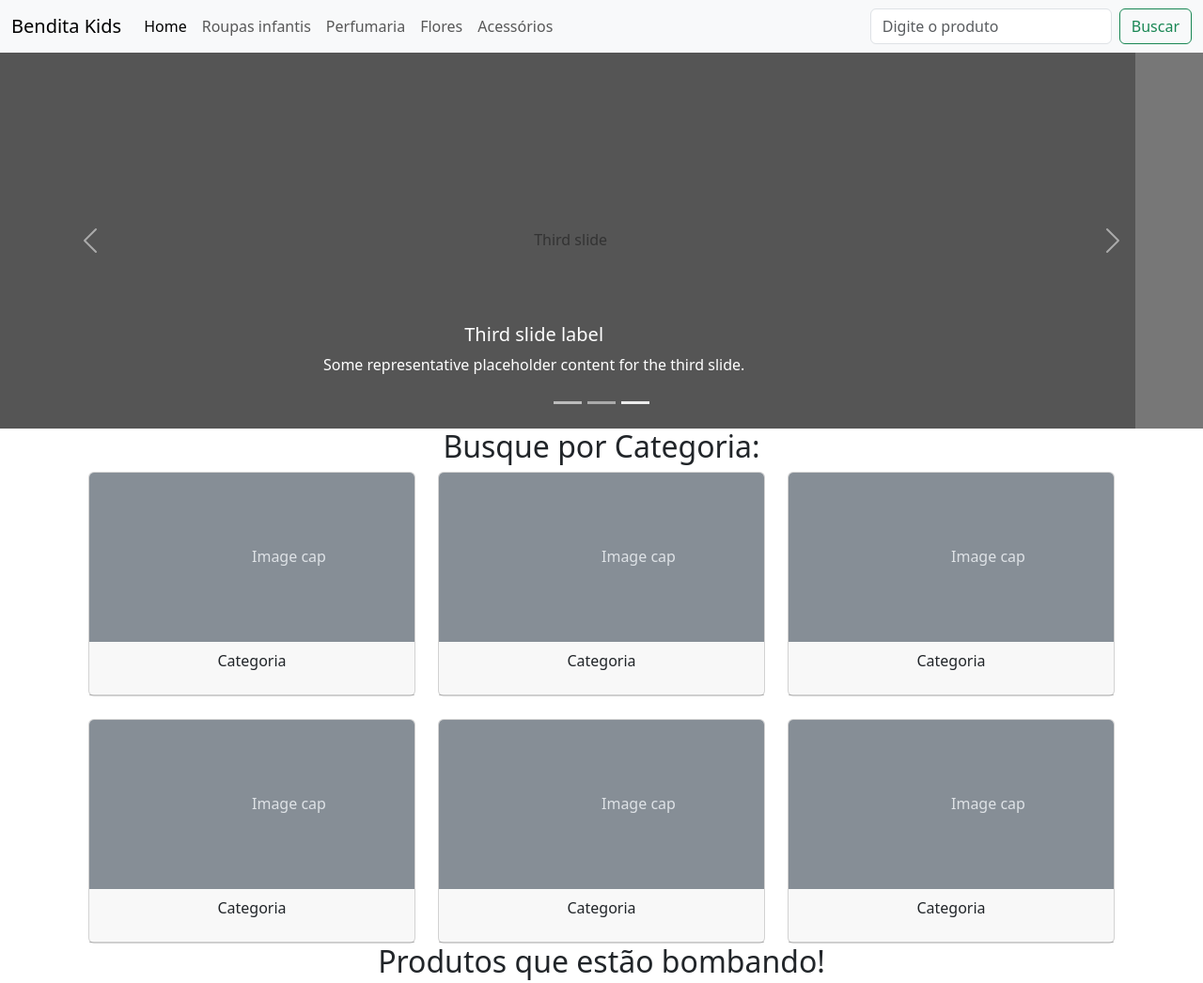
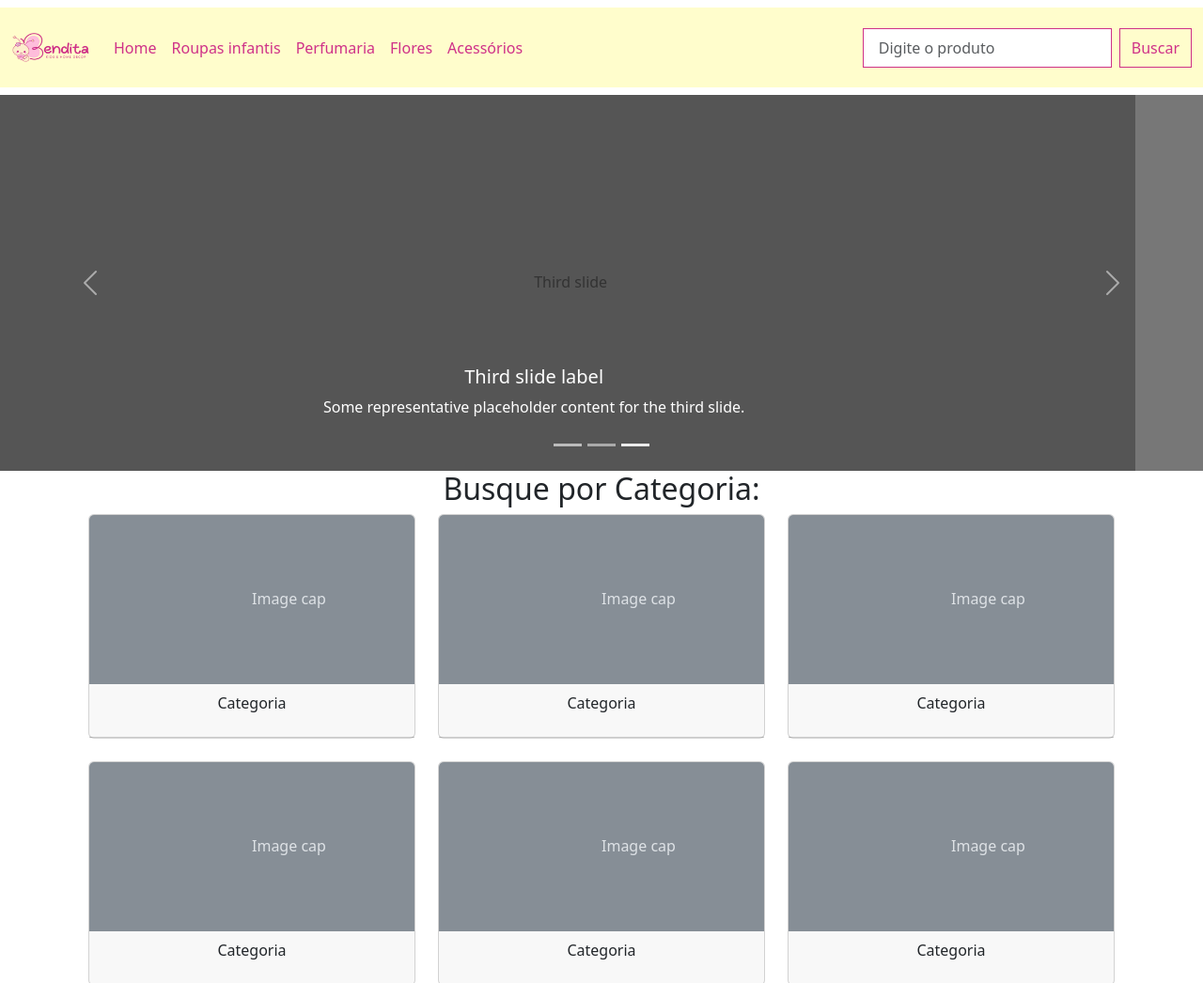
Before and after one commit to Eliane-science/Loja-Bendita, a plain HTML site: page index.html in a window 1280 px wide. Shown: the top 1046 px of the page at 94% size. Drawn offline with nearby package versions, Linux system fonts and the light colour scheme.

Commit message:
Atualizando o projeto

```diff
--- a/index.html
+++ b/index.html
@@ -5,6 +5,7 @@
   <meta charset="UTF-8">
   <meta http-equiv="X-UA-Compatible" content="IE=edge">
   <meta name="viewport" content="width=device-width, initial-scale=1.0">
+  <link rel="shortcut icon" href="img/favicon1.png" type="image/x-icon">
   <title>Bendita Kids</title>
   <link rel="stylesheet" href="https://cdn.jsdelivr.net/npm/bootstrap-icons@1.13.1/font/bootstrap-icons.min.css">
   <link href="https://cdn.jsdelivr.net/npm/bootstrap@5.3.7/dist/css/bootstrap.min.css" rel="stylesheet"
@@ -15,9 +16,9 @@
 
 <body>
 
-  <nav class="navbar navbar-expand-md bg-body-tertiary">
+  <nav class="navbar navbar-expand-md">
     <div class="container-fluid">
-      <a class="navbar-brand" href="#">Bendita Kids</a>
+      <a class="navbar-brand" href="#"><h1 class="m-0"><img class="d-block" src="./img/Logo2.png" alt="Logo da loja Bendita" height="75px" width="85px" ></h1></a>
       <button class="navbar-toggler" type="button" data-bs-toggle="collapse" data-bs-target="#navbarSupportedContent"
         aria-controls="navbarSupportedContent" aria-expanded="false" aria-label="Toggle navigation">
         <span class="navbar-toggler-icon"></span>
@@ -41,12 +42,13 @@
           </li>
         </ul>
         <form class="d-flex" role="search">
-          <input class="form-control me-2" type="search" placeholder="Digite o produto" aria-label="Search">
-          <button class="btn btn-outline-success" type="submit">Buscar</button>
+          <input class="form-control me-2 rounded-0" type="search" placeholder="Digite o produto" aria-label="Search">
+          <button class="btn btn-outline rounded-0" type="submit">Buscar</button>
         </form>
       </div>
     </div>
   </nav>
+
 
 
 
@@ -380,6 +382,10 @@
     </div>
   </form>
 
+  <footer class="text-center">
+    <p class="py-3">2025 <i class="bi bi-c-circle"></i> Desenvolvido por Eliane Soares | Loja Bendita.</p>
+  </footer>
+
 
   <!-- <footer class="rodape text-center">
     <div">
--- a/styles.css
+++ b/styles.css
@@ -5,3 +5,47 @@
 .divs-facilidades {
     width: 325px;
 }
+
+.container-fluid{
+    background-color: #fffdcc;
+}
+
+.navbar-brand {
+    /*font-family: ;*/
+  font-weight: 700;
+  color: #cf3188;
+  font-size: 24px;
+}
+
+.navbar-nav .nav-link {
+  color: #cf3188;
+  font-weight: 500;
+  transition: all 0.3s ease;
+}
+
+.navbar-nav .nav-link:hover,
+.navbar-nav .nav-link.active {
+  color: #cf3188;
+}
+
+.btn-outline {
+  color: #cf3188;
+  border-color: #cf3188;
+  transition: all 0.3s ease;
+}
+
+.btn-outline:hover {
+  background-color: #cf3188;
+  color: white;
+  border-color: #cf3188;
+}
+
+.form-control {
+  padding: 0.5rem 1rem;
+  border-color: #cf3188;
+}
+
+.form-control:focus {
+  box-shadow: 0 0 0 0.2rem rgba(207, 49, 136, 0.25);
+  border-color: #cf3188;
+}
```
Also changed, not shown: img/Logo2.png (added), img/favicon1.png (added).
